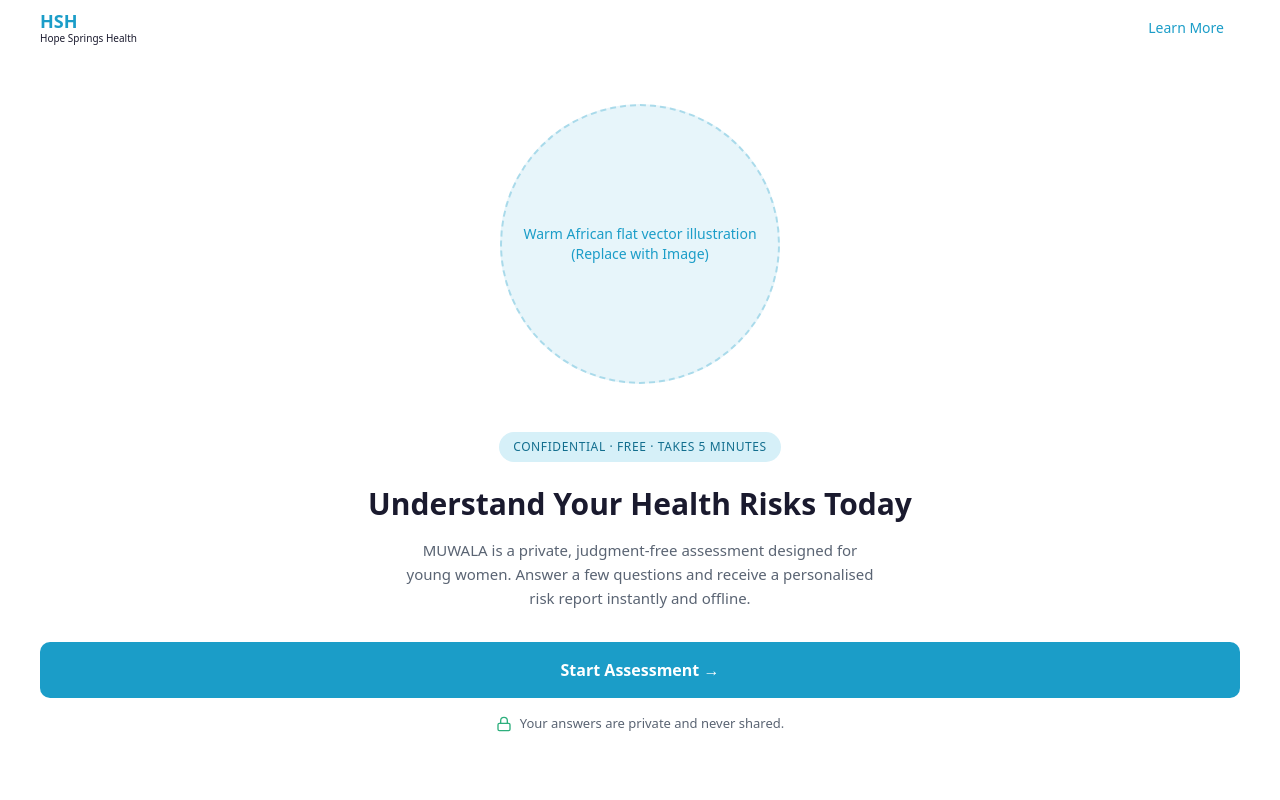
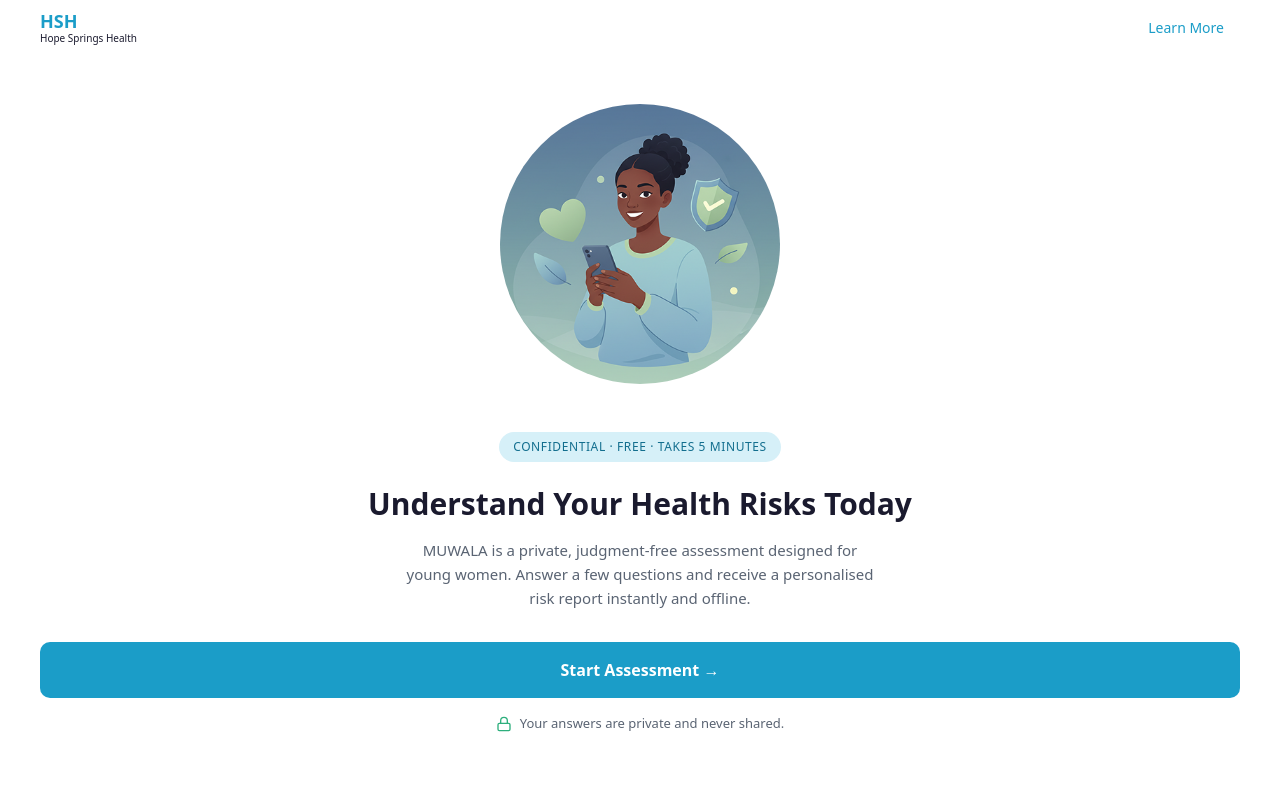
Before and after one commit to jkbwowe/muwala, a Next.js app: page / in a window 1280 px wide. Shown: the top 800 px of the page. Built offline with nearby package versions, Linux system fonts and the light colour scheme; no server answers.

Commit message:
Fixed the cache

```diff
--- a/app/page.tsx
+++ b/app/page.tsx
@@ -4,6 +4,7 @@ import React from 'react';
 import Link from 'next/link';
 //import {useRouter} from 'next/navigation';
 import { useEffect } from 'react';
+import Image from "next/image";
 
 // ============================================================================
 // SVG ICONS
@@ -140,10 +141,15 @@ useEffect(() => {
 
           {/* Right Column - Illustration Placeholder */}
           <div className="w-full max-w-[280px] md:max-w-[480px] md:w-1/2 flex justify-center md:justify-end">
-            <div className="w-full aspect-square bg-[#1B9DC8]/10 rounded-full flex items-center justify-center border-2 border-dashed border-[#1B9DC8]/30">
-              <span className="text-[#1B9DC8] font-medium text-sm text-center px-4">
-                Warm African flat vector illustration <br />(Replace with Image)
-              </span>
+            <div className="w-full aspect-square relative rounded-full overflow-hidden">
+              <Image
+                src="/images/hero-illustration.png"
+                alt="Warm African flat vector illustration of young people"
+                fill
+                sizes="(max-width: 768px) 280px, 480px"
+                className="object-cover"
+                priority
+              />
             </div>
           </div>
 
```
Also changed, not shown: public/images/hero-illustration.png (added), public/images/hero-illustration.svg (added), public/sw.js.
